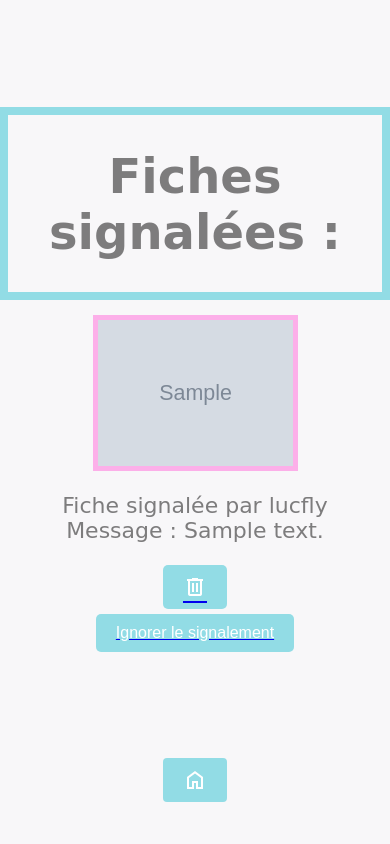
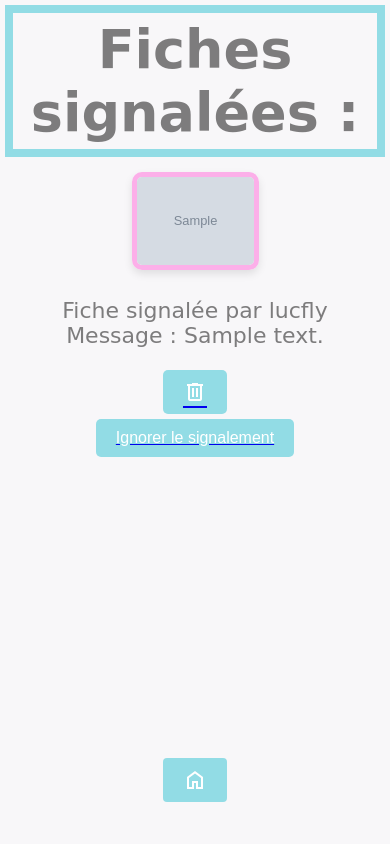
Before and after one commit to lucfly27/auxilium, a Flask app: page /checkreport in a window 390 px wide. Run offline with Flask 3, Linux system fonts and the light colour scheme; a user stored in the database is signed in; data comes from the database, SQL or seed files in the repository; tables that the repository leaves empty hold one stand-in row (values such as "Sample post"); grey boxes marked "Sample" are stand-in pictures.

Commit message:
Work on adapt front for phone

```diff
--- a/static/style.css
+++ b/static/style.css
@@ -1,11 +1,18 @@
 /* pour ecran telephone */
 @media (max-width: 800px) {
+    .title {
+        display: flex;
+        flex-direction: column;
+        justify-content: center;
+        align-items: center;
+        height: 80vh
+    }
+
     .center {
         display: flex;
         flex-direction: column;
         justify-content: center;
         align-items: center;
-        height: 80vh;
     }
 
     .element {
@@ -87,20 +94,20 @@
 
     .container_fiche {
         display: block;
-        margin-left: auto;
-        margin-right: auto;
         justify-content: center;
         align-items: center;
         text-align: center;
-        height: 30vh;
+        gap: 20px;
+        margin-bottom: 90px;
     }
 
     .fiches {
-        display: block;
-        margin-left: auto;
-        margin-right: auto;
-        width: 50%;
-        border : 5px solid #fcafe9;
+        width: 30%;
+        height: auto;
+        border: 5px solid #fcafe9;
+        border-radius: 10px;
+        box-shadow: 0 4px 8px rgba(0, 0, 0, 0.1);
+        margin-bottom: 2px;
     }
 
     .fiche {
@@ -122,17 +129,60 @@
     }
 
     .head {
+        margin-top: 5px;
+        margin-left: 5px;
+        margin-right: 5px;
         margin-bottom: 15px;
         border: 8px solid #92dce5;
     }
 
-    table {
-        width: 90%;
-        font-size: 12px;
+    .head
+    h1 {
+        font-size: 54px;
+        margin: 5px;
     }
 
-    td, th {
-        padding: 2px;
+    table {
+        width: 80%;
+        max-width: 600px;
+        margin: 20px auto;
+        border-collapse: collapse;
+        font-size: 14px;
+        background-color: #f8f7f9;
+        box-shadow: 0 2px 5px rgba(0, 0, 0, 0.1);
+        border-radius: 8px;
+        overflow: hidden;
+    }
+
+    thead {
+        background-color: #fcafe9;
+        color: white;
+        text-transform: uppercase;
+    }
+
+    thead th {
+        padding: 10px;
+        text-align: left;
+        font-weight: bold;
+    }
+
+    tbody tr {
+        border-bottom: 1px solid #ddd;
+        transition: background-color 0.2s ease-in-out;
+    }
+
+    tbody tr:nth-child(odd) {
+        background-color: #fdf3f9;
+    }
+
+    tbody tr:hover {
+        background-color: #fce0eb;
+    }
+
+    td {
+        padding: 10px;
+        text-align: left;
+        color: #7d7c7d;
     }
 }
 
--- a/templates/accueil.html
+++ b/templates/accueil.html
@@ -13,7 +13,7 @@
         Compte
     </button>
 
-    <div class="center">
+    <div class="title">
         <div class="element">
             <h1> Bienvenue sur Auxilium </h1>
         </div>
--- a/templates/checkreport.html
+++ b/templates/checkreport.html
@@ -10,7 +10,7 @@
 <body>
     <div class="center">
         <div class="head">
-            <h1>Fiches signalées :</h1>
+            <h1 class="text">Fiches signalées :</h1>
         </div>
         <div class="element">
             {% if signalements %}
--- a/templates/checkrequest.html
+++ b/templates/checkrequest.html
@@ -10,7 +10,7 @@
 <body>
     <div class="center">
         <div class="head">
-            <h1>Fiches à check:</h1>
+            <h1 class="text">Fiches à check:</h1>
         </div>
         <div class="element">
             <div class="container_fiche">
--- a/templates/home.html
+++ b/templates/home.html
@@ -8,7 +8,7 @@
     <title>Auxilium</title>
 </head>
 <body>
-    <div class="center">
+    <div class="title">
         <div class="element">
             <h1>Bienvenue sur Auxilium</h1>
         </div>
--- a/templates/userreport.html
+++ b/templates/userreport.html
@@ -10,7 +10,7 @@
 <body>
     <div class="center">
         <div class="head">
-            <h1>Fiches signalées :</h1>
+            <h1 class="text">Fiches signalées :</h1>
             <p class="text">Si votre signalement n'apparaît pas, ne vous inquiétez pas, il a sûrement déjà été traité</p>
         </div>
         <div class="element">
--- a/templates/userrequest.html
+++ b/templates/userrequest.html
@@ -10,7 +10,7 @@
 <body>
     <div class="center">
         <div class="head">
-            <h1>Vos fiches:</h1>
+            <h1 class="text">Vos fiches:</h1>
         </div>
         <div class="element">
                 {% if fiches %}
```
Also changed, not shown: other parts of static/style.css (+43 -43 lines).
